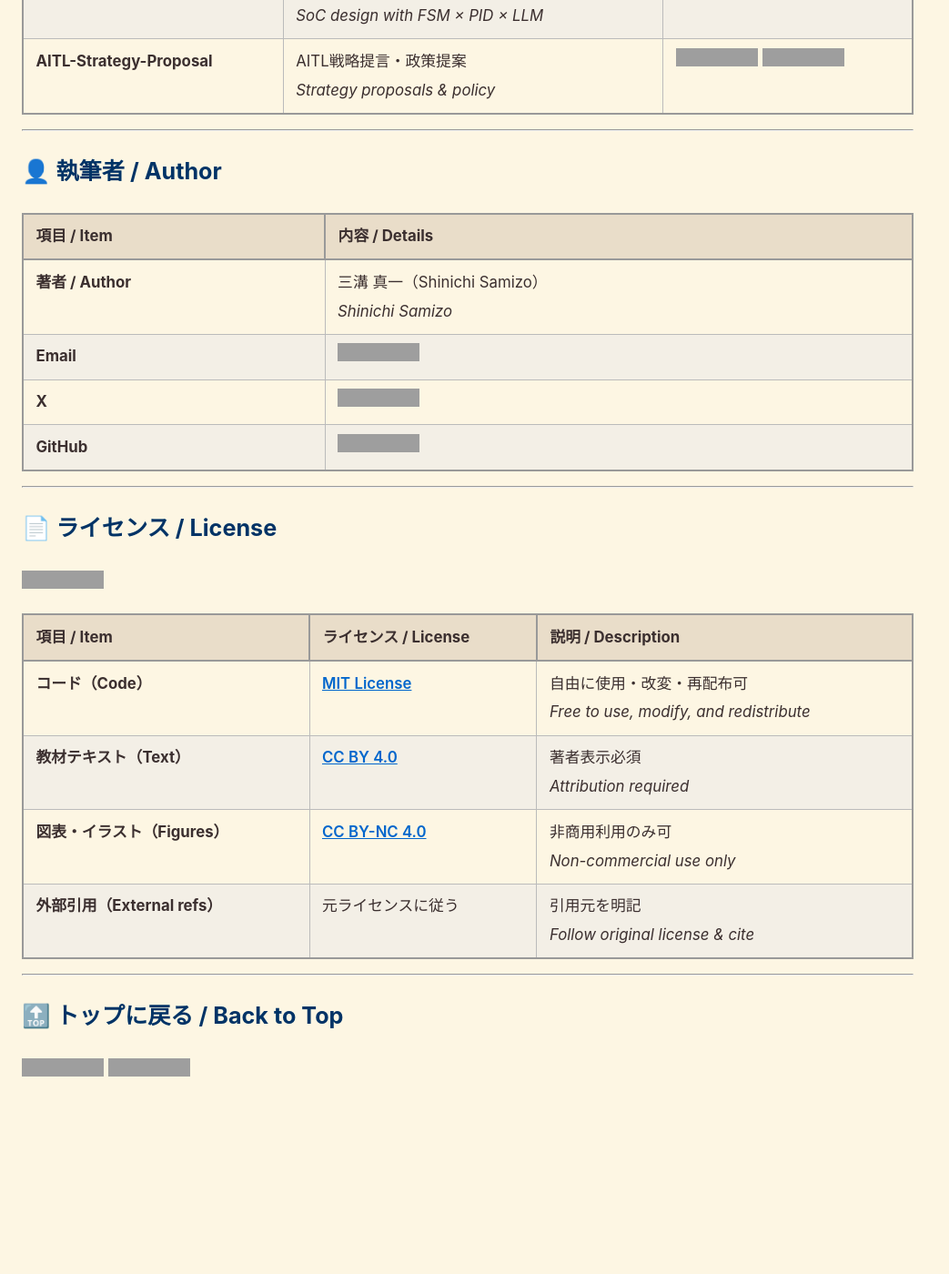
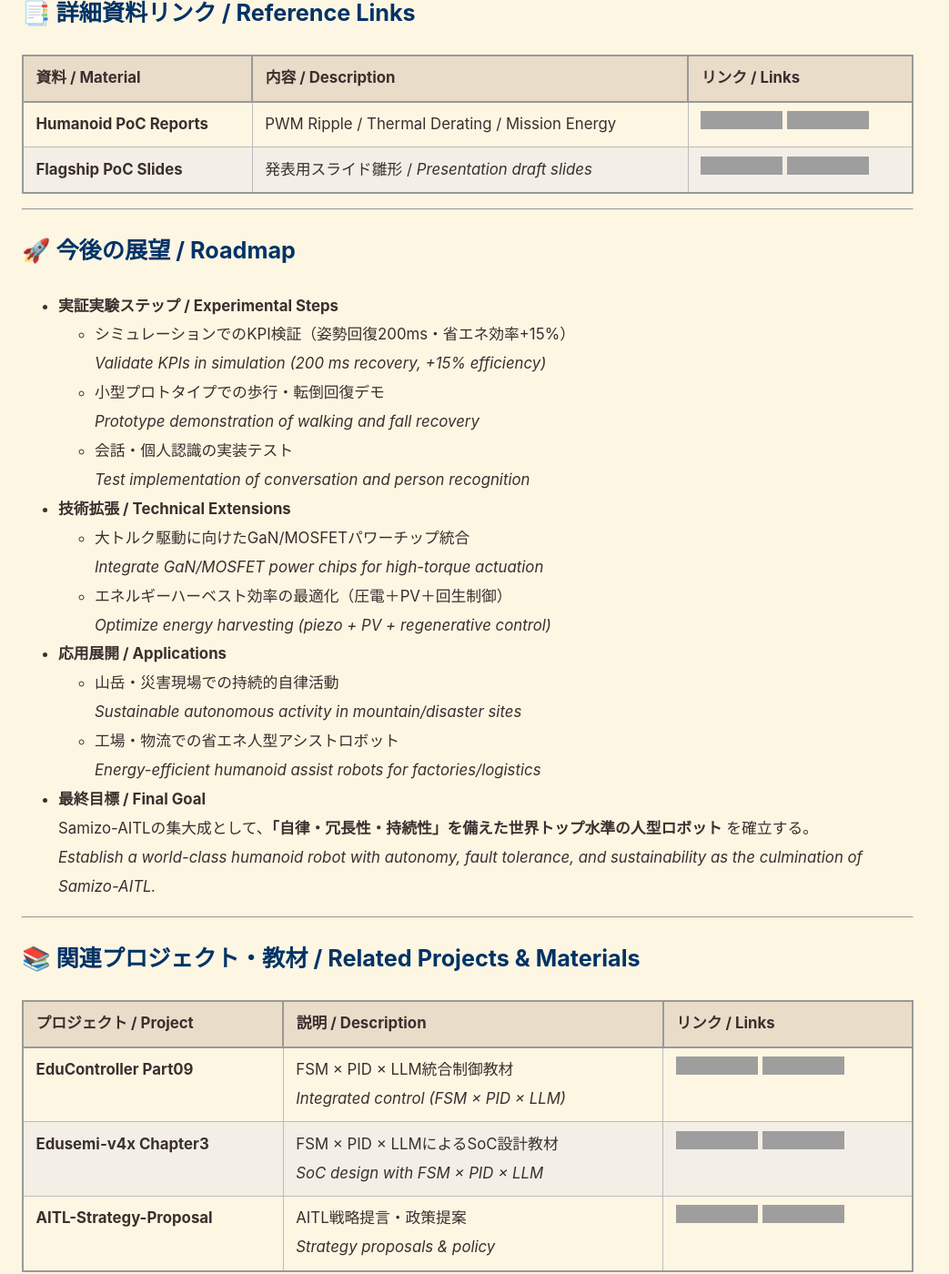
Before and after one commit to Samizo-AITL/AITL-H, a Jekyll site: the page built from PoC/humanoid/index.md, in a window 1280 px wide and 1400 px high, scrolled down 8074 px. Shown: the whole window at 91% size, without its empty margins (0-1043 px from the left). Built offline with Jekyll 4.4.1, drawn with Linux system fonts in a browser that asks for light colours; before the commit the page ends 9317 px from its top, so only the background shows below that; some of the changed text lies outside the part shown; grey boxes are pictures that could not be loaded.

Commit message:
Update index.md

```diff
--- a/PoC/humanoid/index.md
+++ b/PoC/humanoid/index.md
@@ -13,6 +13,21 @@
 *🚩 Flagship PoC: Humanoid Robot (Culmination of Samizo-AITL)*
 
 [![Hybrid License](https://img.shields.io/badge/license-Hybrid-blueviolet)](#-ライセンス--license)
+
+---
+
+## ⚡ TL;DR / エグゼクティブサマリー
+- **Samizo-AITL PoC = フラグシップ人型ロボットプロジェクト**
+  FSM × PID × 状態空間制御 × LLM を統合したクロスノード設計。
+  *Samizo-AITL PoC = Flagship humanoid robot project integrating FSM × PID × State-space × LLM in a cross-node design.*
+
+- **Atlas & Optimus を超える領域**
+  会話・個人認識・損傷対応・自己発電による自律行動を実現。
+  *Goes beyond Atlas & Optimus by enabling conversation, person recognition, damage tolerance, and self-powering autonomy.*
+
+- **目標 / Goal**
+  持続可能で冗長性を備えた知能的人型制御システムを実証し、Samizo-AITLの「集大成」とする。
+  *Demonstrate a sustainable, fault-tolerant, and intelligent humanoid control system as the culmination of Samizo-AITL.*
 
 ---
 
@@ -178,6 +193,34 @@
 
 ---
 
+## 🚀 今後の展望 / Roadmap
+
+- **実証実験ステップ / Experimental Steps**
+  - シミュレーションでのKPI検証（姿勢回復200ms・省エネ効率+15%）
+    *Validate KPIs in simulation (200 ms recovery, +15% efficiency)*
+  - 小型プロトタイプでの歩行・転倒回復デモ
+    *Prototype demonstration of walking and fall recovery*
+  - 会話・個人認識の実装テスト
+    *Test implementation of conversation and person recognition*
+
+- **技術拡張 / Technical Extensions**
+  - 大トルク駆動に向けたGaN/MOSFETパワーチップ統合
+    *Integrate GaN/MOSFET power chips for high-torque actuation*
+  - エネルギーハーベスト効率の最適化（圧電＋PV＋回生制御）
+    *Optimize energy harvesting (piezo + PV + regenerative control)*
+
+- **応用展開 / Applications**
+  - 山岳・災害現場での持続的自律活動
+    *Sustainable autonomous activity in mountain/disaster sites*
+  - 工場・物流での省エネ人型アシストロボット
+    *Energy-efficient humanoid assist robots for factories/logistics*
+
+- **最終目標 / Final Goal**
+  Samizo-AITLの集大成として、**「自律・冗長性・持続性」を備えた世界トップ水準の人型ロボット** を確立する。
+  *Establish a world-class humanoid robot with autonomy, fault tolerance, and sustainability as the culmination of Samizo-AITL.*
+
+---
+
 ## 📚 関連プロジェクト・教材 / Related Projects & Materials
 
 | プロジェクト / Project | 説明 / Description | リンク / Links |
```
